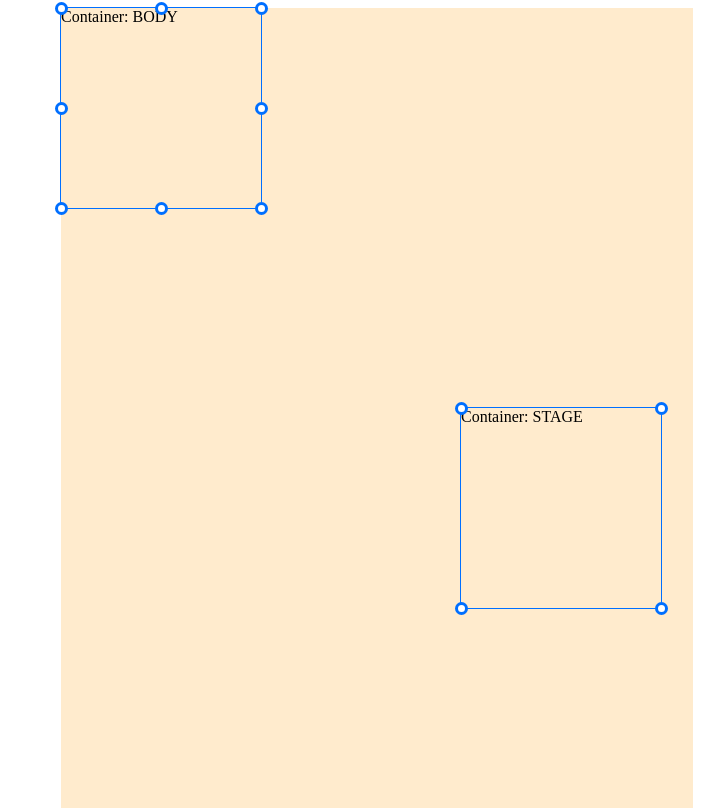
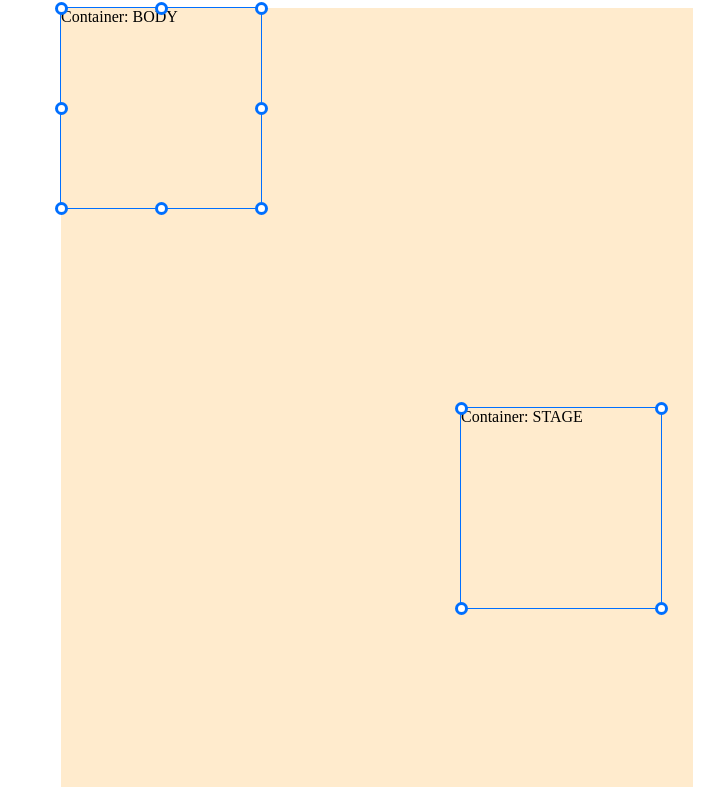
Before and after one commit to tombigel/resize-box, a plain HTML site: page index.html in a window 1280 px wide. Shown: the whole page, without its empty margins (579-1280 px from the left). Drawn offline with Linux system fonts and the light colour scheme.

Commit message:
make room for link

```diff
--- a/style.css
+++ b/style.css
@@ -24,7 +24,7 @@ https://gist.github.com/msuchodolski/41c9338f3a732379dc570142826ed76e */
     position: relative;
     left: 50%;
     width: 50%;
-    height: 100%;
+    height: calc(100% - 1.3em);
     background-color: blanchedalmond;
 }
 
```
